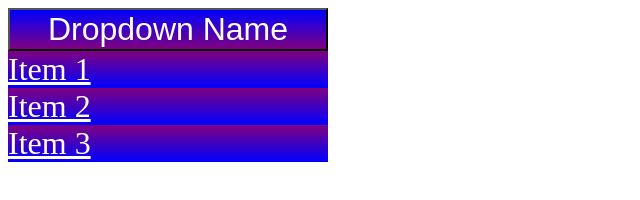
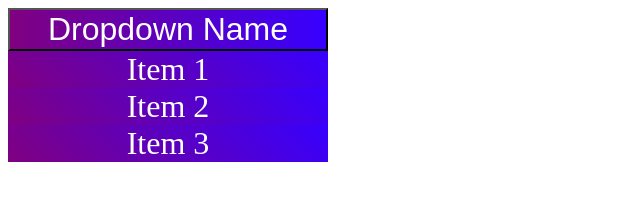
Before and after one commit to wsa138/odin-dropdown, a website: page index.html in a window 1280 px wide. Both pictures are taken after a click on the button "Dropdown Name". Shown: the whole page, without its empty margins (0-640 px from the left). Drawn offline with Linux system fonts and the light colour scheme.

Commit message:
Styled dropdown button and items.

```diff
--- a/style.css
+++ b/style.css
@@ -5,9 +5,11 @@
 
 .dropdown-btn {
   font-size: 1em;
+  background-image: linear-gradient(to right, rgb(128, 0, 128), rgb(55, 0, 255));
+  color: white;
+  width: auto;
+  text-align: center;
   width: 20rem;
-  background-image: linear-gradient(blue, purple);
-  color: white;
 }
 
 .items-container {
@@ -15,11 +17,16 @@
   flex-direction: column;
   display: none;
   font-size: 1em;
-  background-image: linear-gradient(purple, blue);
 }
 
 .dropdown-item {
-  background-image: linear-gradient(purple, blue);
+  background: linear-gradient(45deg, rgb(128, 0, 128), rgb(55, 0, 255));
   font-size: 1em;
   color: white;
+  text-align: center;
+  text-decoration: none;
 }
+
+.dropdown-item:hover {
+  background: linear-gradient(45deg, rgb(129, 50, 129), rgb(122, 85, 255));;
+}
```
